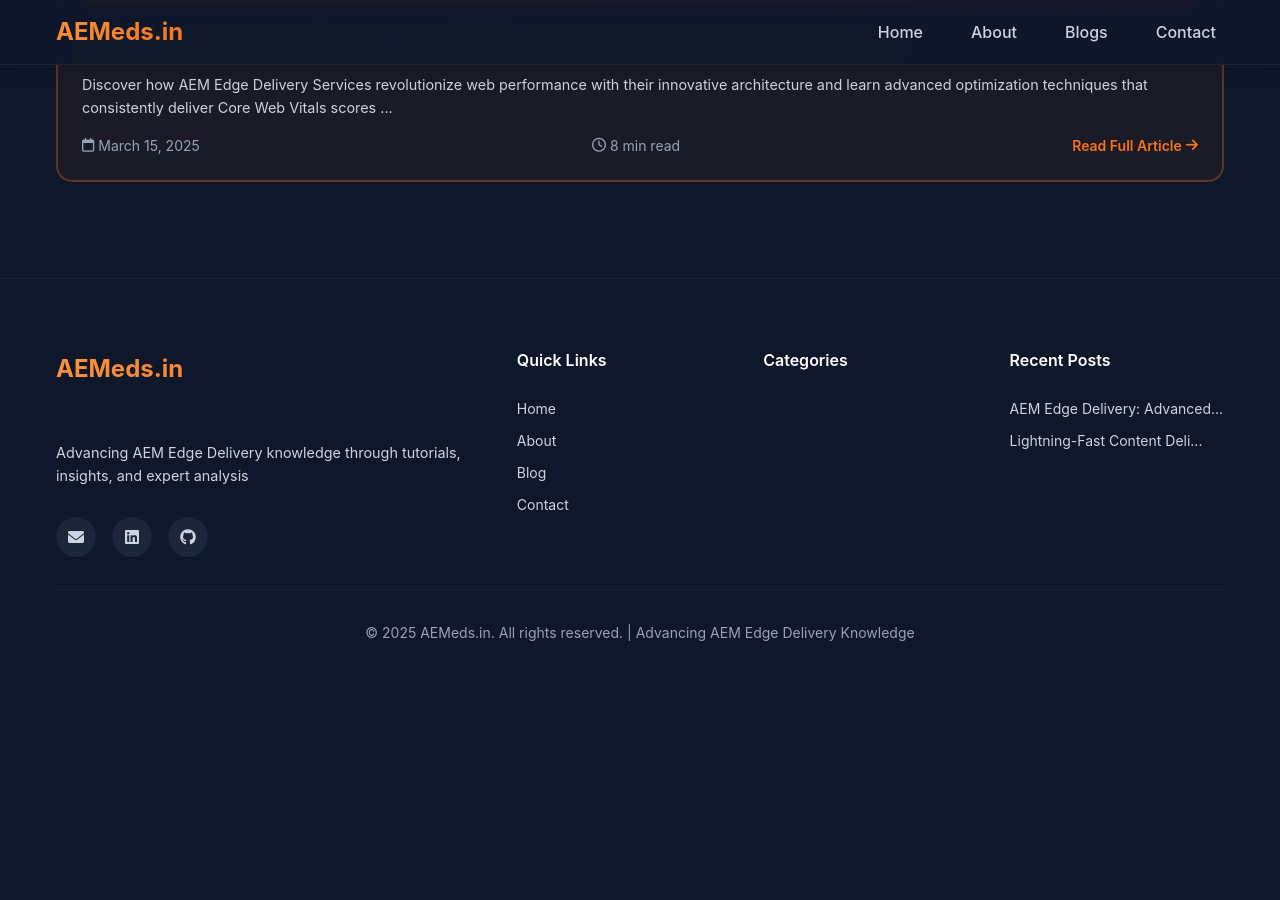
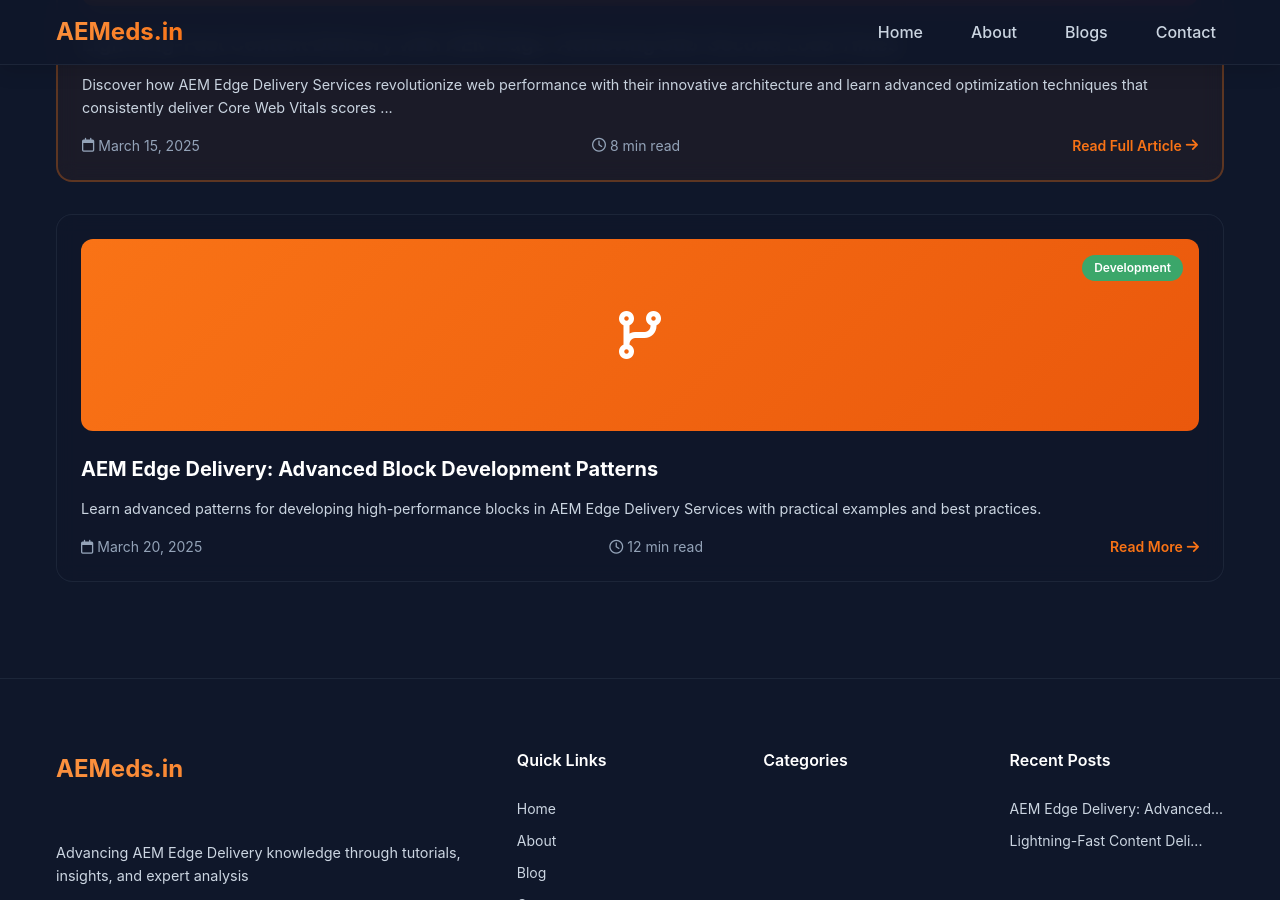
Before and after one commit to imSwapnilGaikwad/aem-eds-website, a Jekyll site: the page built from blog.html, in a window 1280 px wide and 900 px high, scrolled down 853 px. Built offline with Jekyll 4.4.1, drawn with Linux system fonts in a browser that asks for light colours; before the commit the page ends 1528 px from its top, so only the background shows below that.

Commit message:
blog show

```diff
--- a/blog.html
+++ b/blog.html
@@ -1,8 +1,7 @@
 ---
 layout: default
 title: Blog
-description: "Explore the latest tutorials, performance tips, and development best practices for Adobe Experience
-Manager Edge Delivery Services"
+description: "Explore the latest tutorials, performance tips, and development best practices for Adobe Experience Manager Edge Delivery Services"
 permalink: /blog/
 custom_js:
   - blog-filter.js
@@ -12,8 +11,7 @@
 <section class="page-header">
     <div class="container">
         <h1 class="page-title gradient-text">AEM Edge Delivery Insights</h1>
-        <p class="page-subtitle">Explore the latest tutorials, performance tips, and development best practices for
-            Adobe Experience Manager Edge Delivery Services</p>
+        <p class="page-subtitle">Explore the latest tutorials, performance tips, and development best practices for Adobe Experience Manager Edge Delivery Services</p>
     </div>
 </section>
 
@@ -71,8 +69,7 @@
                             {% else %}
                                 <i class="fas fa-file-alt"></i>
                         {% endcase %}
-                    <div class="blog-category {{ featured_post.category | downcase }}">Featured • {{
-                        featured_post.category }}</div>
+                        <div class="blog-category {{ featured_post.category | downcase }}">Featured • {{ featured_post.category }}</div>
                     </div>
                     <div class="blog-content">
                         <h3 class="blog-title">
@@ -97,15 +94,62 @@
             {% endif %}
 
             <!-- Regular Articles -->
+          {% assign all_posts = site.posts %}
+{% assign featured_post = site.posts | where: "featured", true | first %}
+
+<!-- Display all posts, or exclude featured if you have a separate featured section -->
+{% if featured_post %}
     {% assign regular_posts = site.posts | where_exp: "post", "post.featured != true" %}
-            {% for post in posts %}
-            <article class="blog-card" data-category="{{ post.category | downcase }}"
+{% else %}
+    {% assign regular_posts = site.posts %}
+{% endif %}
+
+{% for post in regular_posts %}
+    <article class="blog-card"
+             data-category="{{ post.category | downcase }}"
              data-title="{{ post.title | downcase }}"
+             data-content="{{ post.content | strip_html | downcase }}"
              data-tags="{% for tag in post.tags %}{{ tag | downcase }}{% unless forloop.last %} {% endunless %}{% endfor %}">
-                <!-- rest of your blog card content -->
+        <div class="blog-image">
+            {% case post.category %}
+                {% when 'Performance' %}
+                    <i class="fas fa-tachometer-alt"></i>
+                {% when 'Development' %}
+                    <i class="fas fa-code-branch"></i>
+                {% when 'Mobile' %}
+                    <i class="fas fa-mobile-alt"></i>
+                {% when 'Tutorials' %}
+                    <i class="fas fa-graduation-cap"></i>
+                {% else %}
+                    <i class="fas fa-file-alt"></i>
+            {% endcase %}
+            <div class="blog-category {{ post.category | downcase }}">{{ post.category | default: "Article" }}</div>
+        </div>
+        <div class="blog-content">
+            <h3 class="blog-title">
+                <a href="{{ post.url | relative_url }}">{{ post.title }}</a>
+            </h3>
+            <p class="blog-excerpt">{{ post.excerpt | strip_html | truncate: 140 }}</p>
+            <div class="blog-meta">
+                <span class="blog-date">
+                    <i class="far fa-calendar"></i> {{ post.date | date: "%B %d, %Y" }}
+                </span>
+                {% if post.reading_time %}
+                    <span class="blog-read-time">
+                        <i class="far fa-clock"></i> {{ post.reading_time }} min read
+                    </span>
+                {% endif %}
+                <a href="{{ post.url | relative_url }}" class="blog-link">
+                    Read More <i class="fas fa-arrow-right"></i>
+                </a>
+            </div>
+        </div>
     </article>
 {% endfor %}
-        </div>
+
+<!-- Debug: Show total post count -->
+<!-- <p>Total posts: {{ site.posts.size }}</p> -->
+<!-- <p>Regular posts: {{ regular_posts.size }}</p> -->
 
         <!-- No Results Message -->
         <div id="no-results" class="no-results" style="display: none;">
@@ -137,8 +181,7 @@
                         {% elsif page == 1 %}
                             <a href="{{ '/blog/' | relative_url }}" class="pagination-number">{{ page }}</a>
                         {% else %}
-                <a href="{{ '/blog/page' | append: page | append: '/' | relative_url }}" class="pagination-number">{{
-                    page }}</a>
+                            <a href="{{ '/blog/page' | append: page | append: '/' | relative_url }}" class="pagination-number">{{ page }}</a>
                         {% endif %}
                     {% endfor %}
                 </div>
```
Lines whose indentation alone changed are shown as unchanged.
